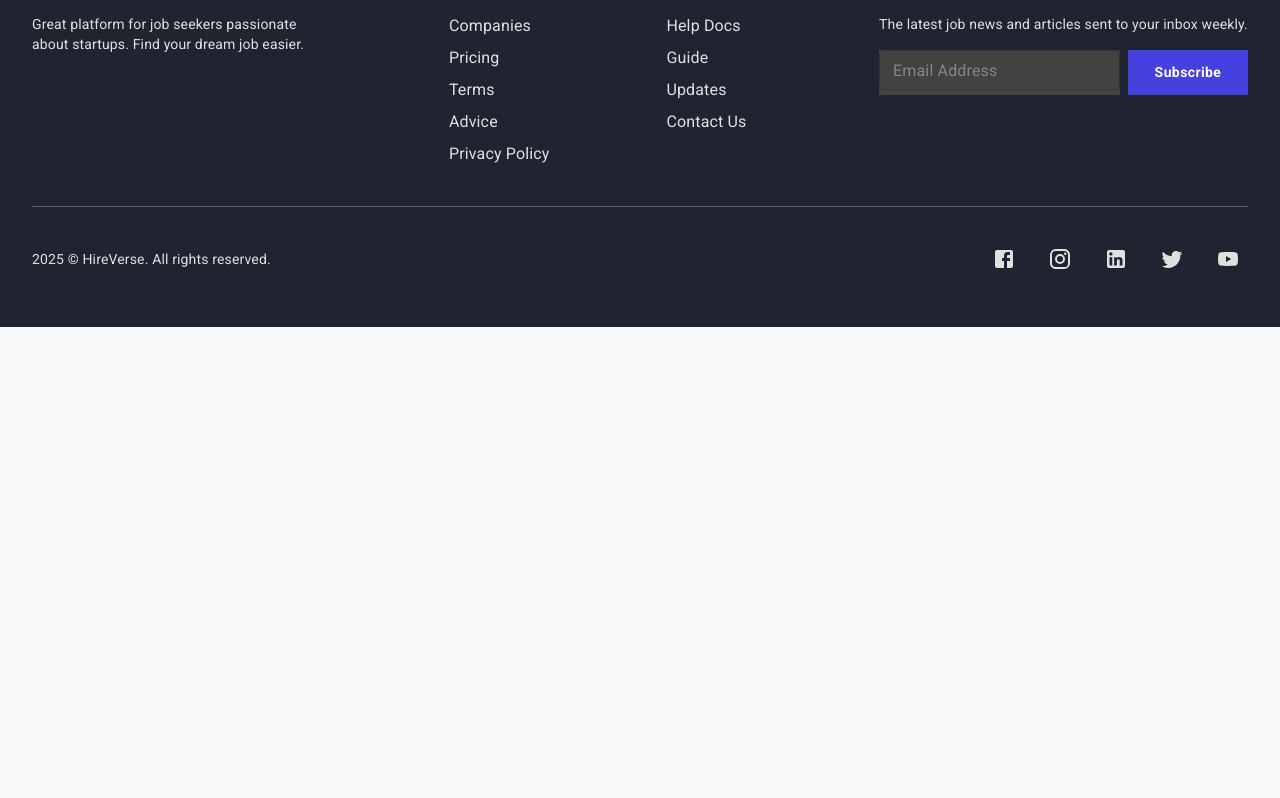
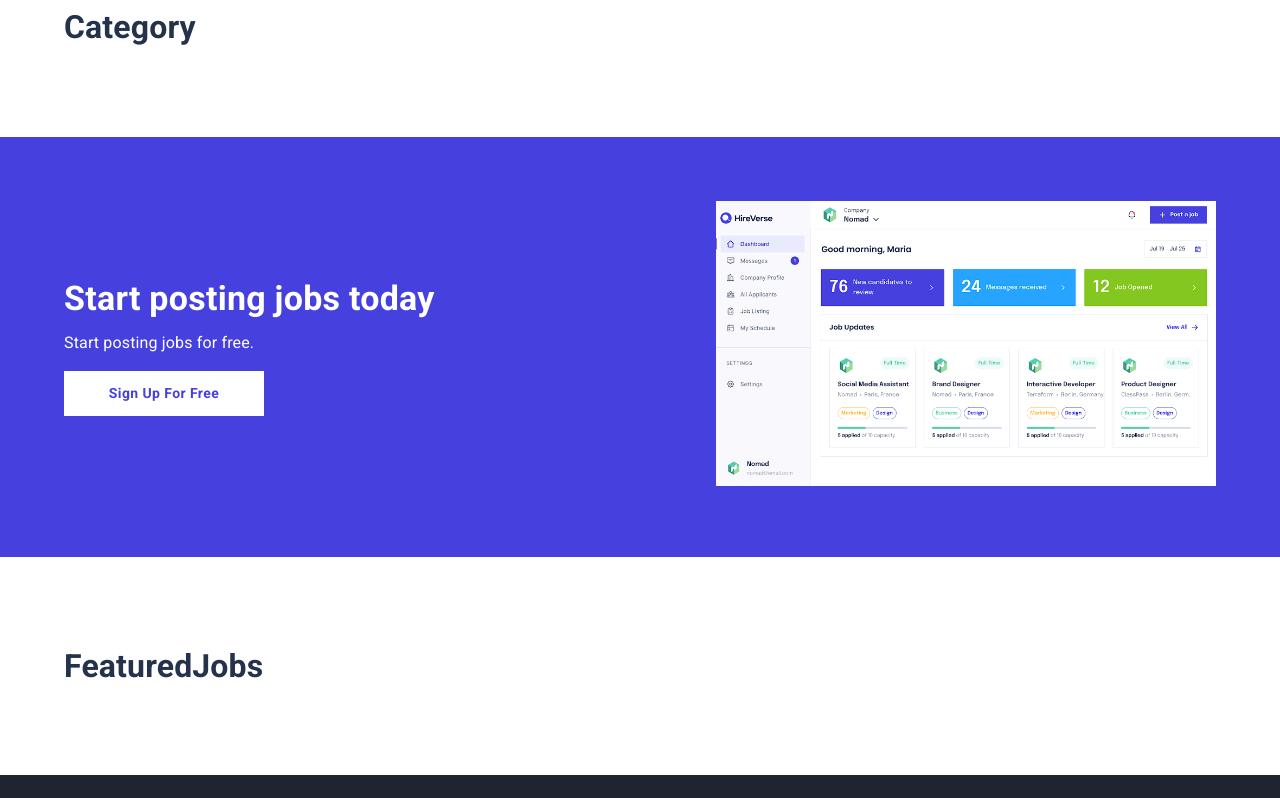
Before and after one commit to HireVerse-ORG/web, a React (Vite) app in the folder hireverse/: page / in a window 1280 px wide. Shown: the part 882-1680 px from the top of the page. Before the commit the page ends 1209 px from the top, so only its background shows below. Built offline with nearby package versions, Linux system fonts and the light colour scheme; no server answers; what @azure/msal-react would draw is missing.

Commit message:
feat: recruiter banner

```diff
--- a/hireverse/src/features/landing/components/Footer.tsx
+++ b/hireverse/src/features/landing/components/Footer.tsx
@@ -1,4 +1,4 @@
-import { Box, Typography, TextField, Button, Link, Divider, IconButton, Grid2 } from "@mui/material";
+import { Box, Typography, TextField, Button, Link, Divider, IconButton, Grid2, Container } from "@mui/material";
 import { Facebook, Instagram, LinkedIn, Twitter, YouTube } from "@mui/icons-material";
 import Logo from "@core/components/ui/Logo";
 
@@ -13,6 +13,7 @@ const Footer = () => {
                 px: 4,
             }}
         >
+            <Container>
                 <Grid2 container spacing={4} justifyContent={"space-between"}>
                     {/* Left Section */}
                     <Grid2 columns={{xs: 12, md: 3}}>
@@ -131,6 +132,7 @@ const Footer = () => {
                         </IconButton>
                     </Box>
                 </Box>
+            </Container>
         </Box>
     );
 };
--- a/hireverse/src/features/landing/components/Header.tsx
+++ b/hireverse/src/features/landing/components/Header.tsx
@@ -46,7 +46,7 @@ const Header = () => {
 
     return (
         <>
-            <Container maxWidth="lg">
+            <Container>
                 <Box
                     display="flex"
                     justifyContent="space-between"
--- /dev/null
+++ b/hireverse/src/features/landing/components/RecruiterBanner.tsx
@@ -0,0 +1,65 @@
+import Box from '@mui/material/Box';
+import Typography from '@mui/material/Typography';
+import Button from '@mui/material/Button';
+import { Container, Grid2 } from '@mui/material';
+
+const RecruiterBanner = () => {
+    return (
+        <Box sx={{ bgcolor: 'primary.main', py: 8, px: 4 }}>
+            <Container>
+                <Grid2
+                    container
+                    spacing={2}
+                    justifyContent={"space-between"}
+                    wrap='nowrap'
+                    sx={{
+                        flexDirection: { xs: 'column-reverse', md: 'row' }
+                    }}
+                >
+                    <Grid2 columns={{ xs: 12, md: 6 }}>
+                        <Box sx={{
+                            width: '100%',
+                            height: '100%',
+                            display: 'flex',
+                            flexDirection: 'column',
+                            justifyContent: 'center',
+                            alignItems: 'left',
+                        }}>
+                            <Typography variant="h4" fontWeight={"bold"} color="common.white" gutterBottom>
+                                Start posting jobs today
+                            </Typography>
+                            <Typography variant="body1" color="common.white" mb={2}>
+                                Start posting jobs for free.
+                            </Typography>
+                            <Button variant='contained' sx={{
+                                maxWidth: '200px',
+                                backgroundColor: "white",
+                                color: "primary.main",
+                                '&:hover': {
+                                    backgroundColor: "white",
+                                    color: "primary.dark",
+                                }
+                            }}>Sign Up For Free</Button>
+                        </Box>
+                    </Grid2>
+                    <Grid2 columns={{ xs: 12, md: 6 }}>
+                        <Box>
+                            <img
+                                src="/images/company-dasboard.png"
+                                alt="Recruiter Banner"
+                                style={{
+                                    width: '100%',
+                                    maxWidth: '500px',
+                                    height: 'auto',
+                                    objectFit: 'cover'
+                                }}
+                            />
+                        </Box>
+                    </Grid2>
+                </Grid2>
+            </Container>
+        </Box>
+    );
+};
+
+export default RecruiterBanner;
--- /dev/null
+++ b/hireverse/src/features/landing/pages/LandingPage/CategorySection.tsx
@@ -0,0 +1,13 @@
+import { Box, Container } from "@mui/material";
+
+const CategorySection = () => {
+    return (
+        <Box sx={{background: "white", py: 8, px: 4}}>
+            <Container>
+                <h1>Category</h1>
+            </Container>
+        </Box>
+    );
+}
+
+export default CategorySection;
--- /dev/null
+++ b/hireverse/src/features/landing/pages/LandingPage/FeaturedJobsSection.tsx
@@ -0,0 +1,13 @@
+import { Box, Container } from "@mui/material";
+
+const FeaturedJobsSection = () => {
+    return (
+        <Box sx={{background: "white", py: 8, px: 4}}>
+            <Container>
+                <h1>FeaturedJobs</h1>
+            </Container>
+        </Box>
+    );
+}
+
+export default FeaturedJobsSection;
--- a/hireverse/src/features/landing/pages/LandingPage/HeroSection.tsx
+++ b/hireverse/src/features/landing/pages/LandingPage/HeroSection.tsx
@@ -1,9 +1,10 @@
-import { Box, Typography } from "@mui/material";
+import { Box, Container, Typography } from "@mui/material";
 import JobSeachBox from "../../components/JobSeachBox";
 
 
 const HeroSection = () => {
     return (
+        <Container>
             <Box sx={{
                 position: 'relative',
                 paddingY: { xs: 8, sm: 10 },
@@ -45,8 +46,6 @@ const HeroSection = () => {
                             fontWeight={"bold"}
                             component="h1"
                             gutterBottom
-                        sx={{
-                        }}
                         >
                             Your Dream Job Awaits You
                         </Typography>
@@ -65,12 +64,13 @@ const HeroSection = () => {
 
                     {/* Search Box */}
                     <Box sx={{
-                    maxWidth: {md: "70%"}
+                        maxWidth: { md: "70%" }
                     }}>
                         <JobSeachBox />
                     </Box>
                 </Box>
             </Box>
+        </Container>
     );
 }
 
--- a/hireverse/src/features/landing/pages/LandingPage/index.tsx
+++ b/hireverse/src/features/landing/pages/LandingPage/index.tsx
@@ -1,22 +1,16 @@
-import { Box, Container } from '@mui/material';
 import Layout from '../../components/Layout';
 import HeroSection from './HeroSection';
+import CategorySection from './CategorySection';
+import RecruiterBanner from '../../components/RecruiterBanner';
+import FeaturedJobsSection from './FeaturedJobsSection';
 
 const LandingPage = () => {
     return (
         <Layout>
-            <Container maxWidth="lg">
-                <HeroSection />
-                {/* explore catrgory */}
-            </Container>
-            <Box bgcolor={"primary.main"} color={"white"}>
-                <Container maxWidth="lg">
-                    {/* start job post call to action */}
-                </Container>
-            </Box>
-            <Container maxWidth="lg">
-                {/* fetured job sectiom */}
-            </Container>
+            <HeroSection />
+            <CategorySection />
+            <RecruiterBanner />
+            <FeaturedJobsSection />
         </Layout>
     );
 }
```
Also changed, not shown: hireverse/public/images/company-dasboard.png (added). Lines whose indentation alone changed are shown as unchanged.
